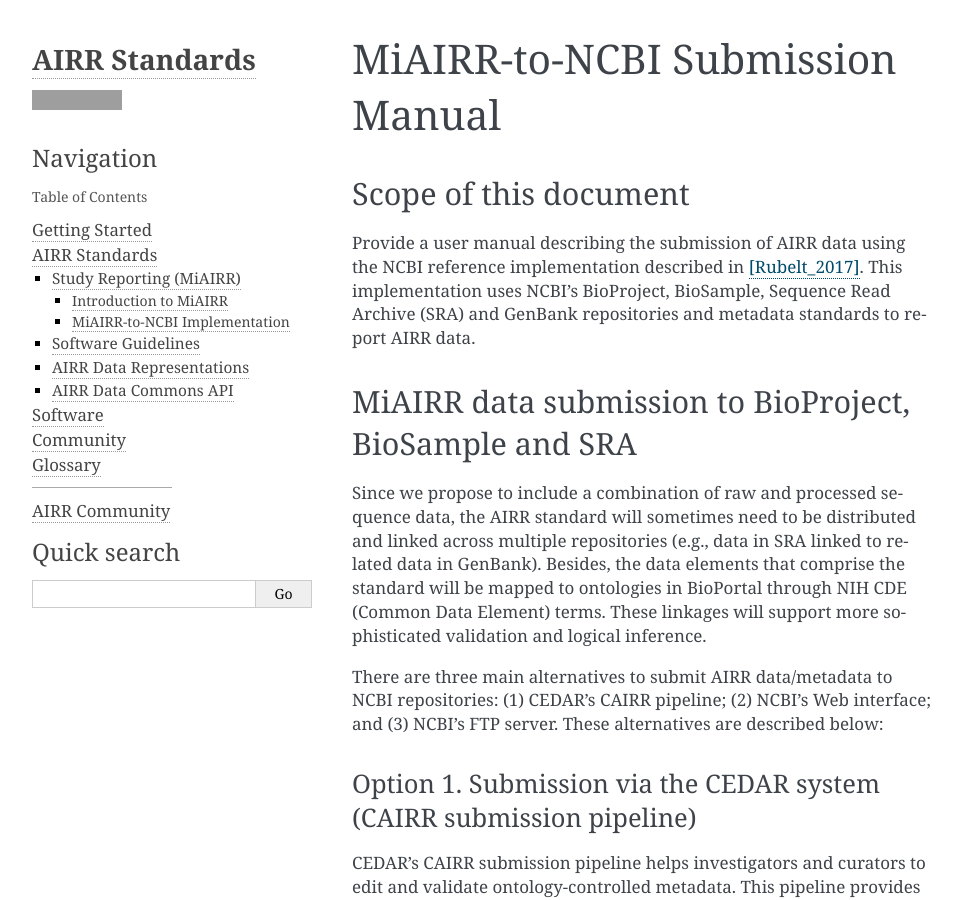
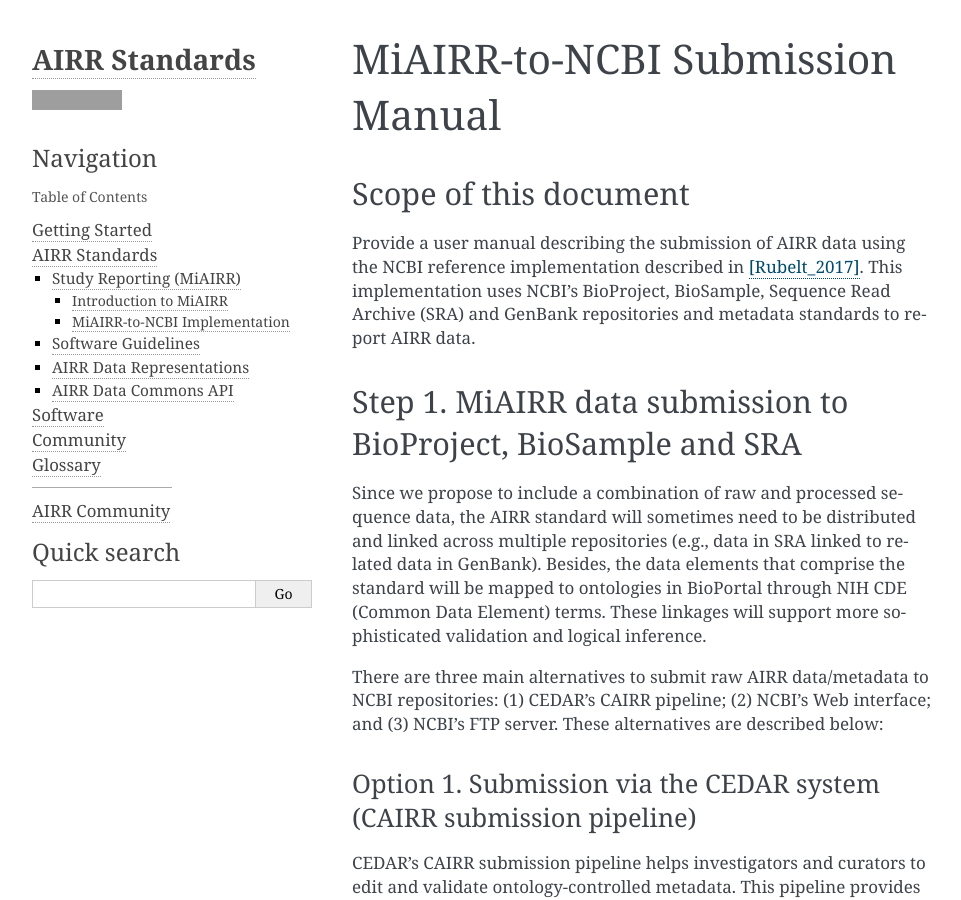
Before and after one commit to airr-community/airr-standards, a Sphinx documentation site: the page built from docs/miairr/manual_miairr_ncbi.rst, in a window 1280 px wide and 900 px high. Shown: the whole window, without its empty margins (148-1109 px from the left). Built offline with Sphinx 7.4.7, drawn with Linux system fonts in a browser that asks for light colours; pages that are not in the unit, such as notebooks, are missing from menus; some of the changed text lies outside the part shown; grey boxes are pictures that could not be loaded.

Commit message:
Highlighted 2 step process
So that GenBank/TLS requirement doesn't get lost.

```diff
--- a/docs/miairr/manual_miairr_ncbi.rst
+++ b/docs/miairr/manual_miairr_ncbi.rst
@@ -11,7 +11,7 @@
 BioProject, BioSample, Sequence Read Archive (SRA) and GenBank repositories and
 metadata standards to report AIRR data.
 
-MiAIRR data submission to BioProject, BioSample and SRA
+Step 1. MiAIRR data submission to BioProject, BioSample and SRA
 =======================================================
 
 Since we propose to include a combination of raw and processed sequence data,
@@ -21,7 +21,7 @@
 ontologies in BioPortal through NIH CDE (Common Data Element) terms. These
 linkages will support more sophisticated validation and logical inference.
 
-There are three main alternatives to submit AIRR data/metadata to NCBI
+There are three main alternatives to submit raw AIRR data/metadata to NCBI
 repositories: (1) CEDAR's CAIRR pipeline; (2) NCBI's Web interface; and (3)
 NCBI's FTP server. These alternatives are described below:
 
@@ -166,7 +170,8 @@
 MUST ensure that the templates are identical to the current upstream version on
 Github.
 
-MiAIRR data submission to GenBank/TLS
+
+Step 2. Processed MiAIRR data submission to GenBank/TLS
 =====================================
 
 Processed sequence data will be submitted to the "Targeted Locus Study" (TLS)
```
Also changed, not shown: other parts of docs/miairr/manual_miairr_ncbi.rst (+4 -0 lines).
